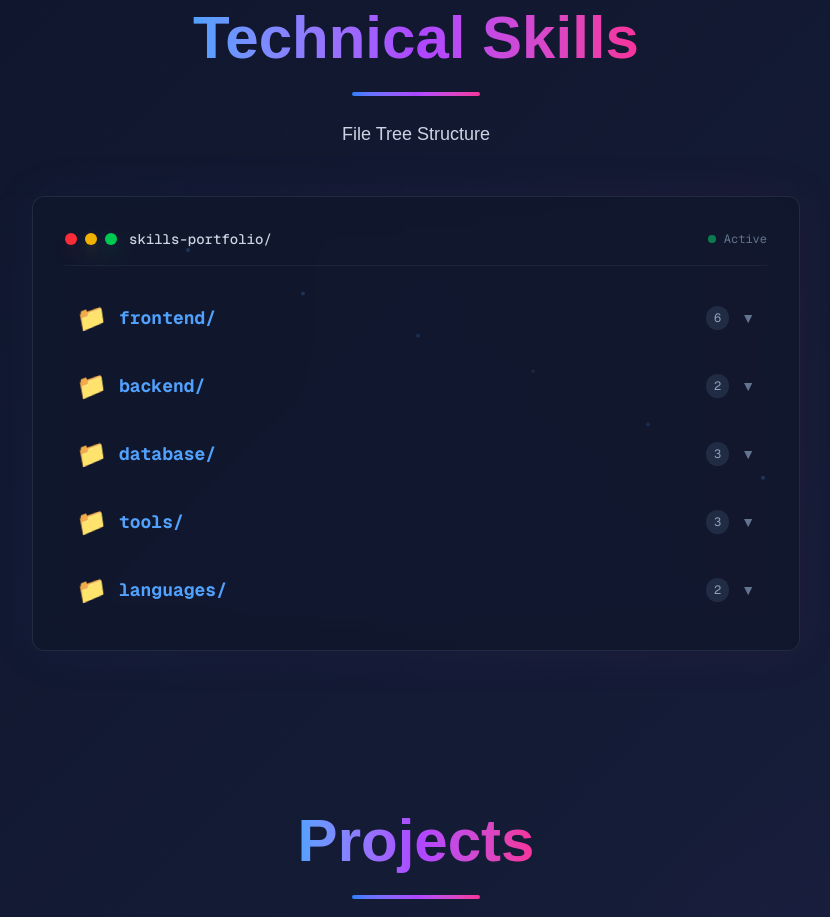
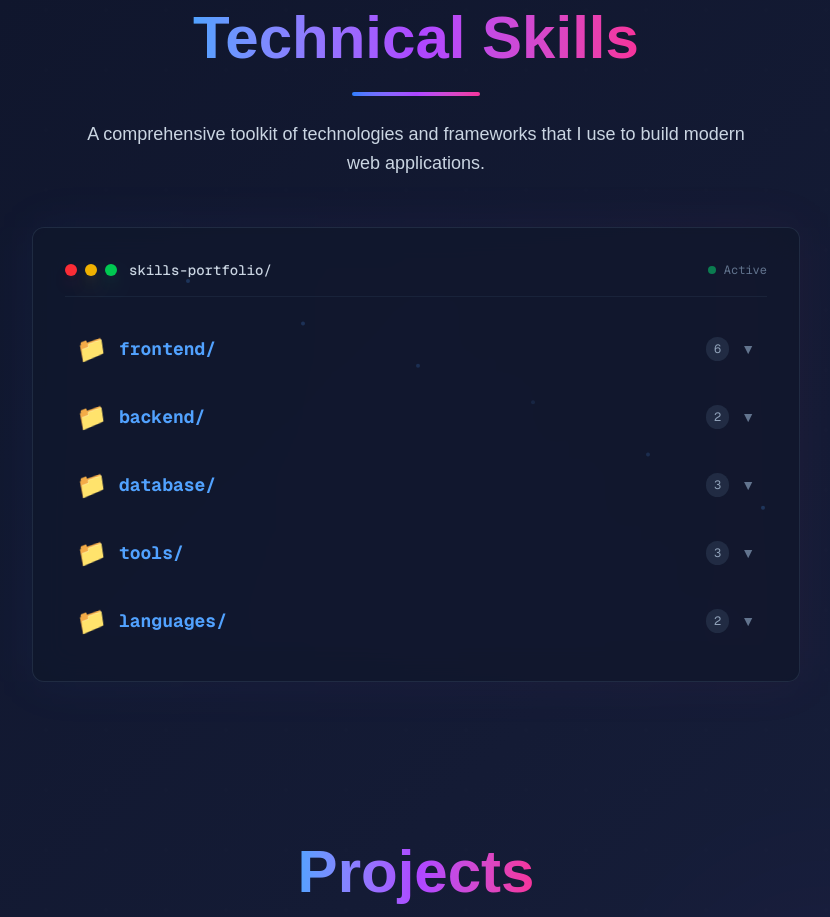
Before and after one commit to Navoda-Rajapakshe01/my_portfolio, a Next.js app: page / in a window 1280 px wide. Shown: the part 2900-3817 px from the top of the page, without its empty margins (224-1054 px from the left). Built offline with nearby package versions, Linux system fonts and the light colour scheme.

Commit message:
skills section fix

```diff
--- a/src/components/SkillsSection.tsx
+++ b/src/components/SkillsSection.tsx
@@ -161,13 +161,13 @@ const SkillsSection = () => {
           />
 
           <motion.p
-            className="text-slate-300 text-lg mt-6"
+            className="text-slate-300 text-lg mt-6 max-w-2xl mx-auto leading-relaxed"
             initial={{ opacity: 0, y: 20 }}
             whileInView={{ opacity: 1, y: 0 }}
             transition={{ duration: 0.8, delay: 0.8 }}
             viewport={{ once: true }}
           >
-            File Tree Structure
+            A comprehensive toolkit of technologies and frameworks that I use to build modern web applications.
           </motion.p>
         </motion.div>
 
```
